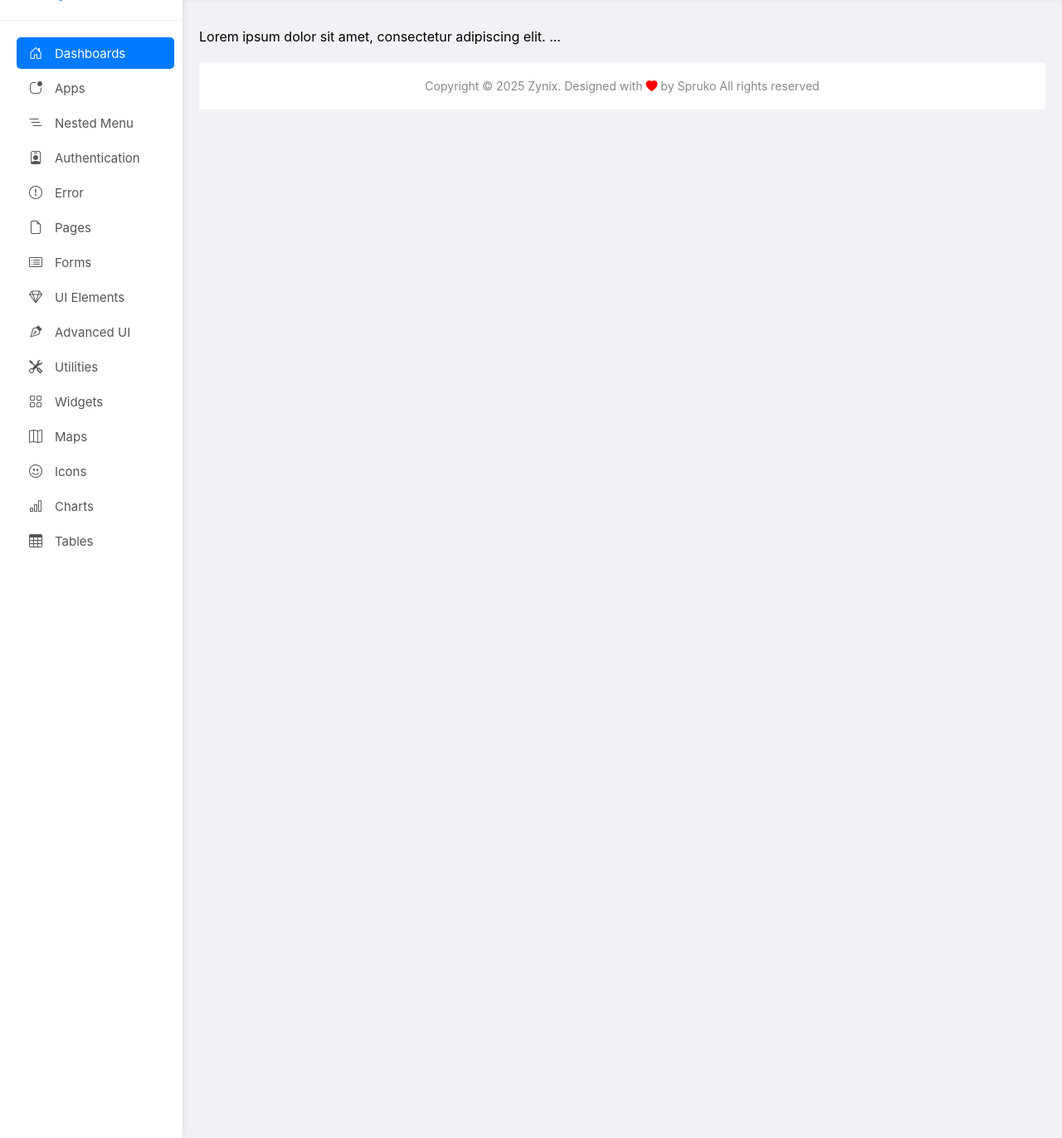
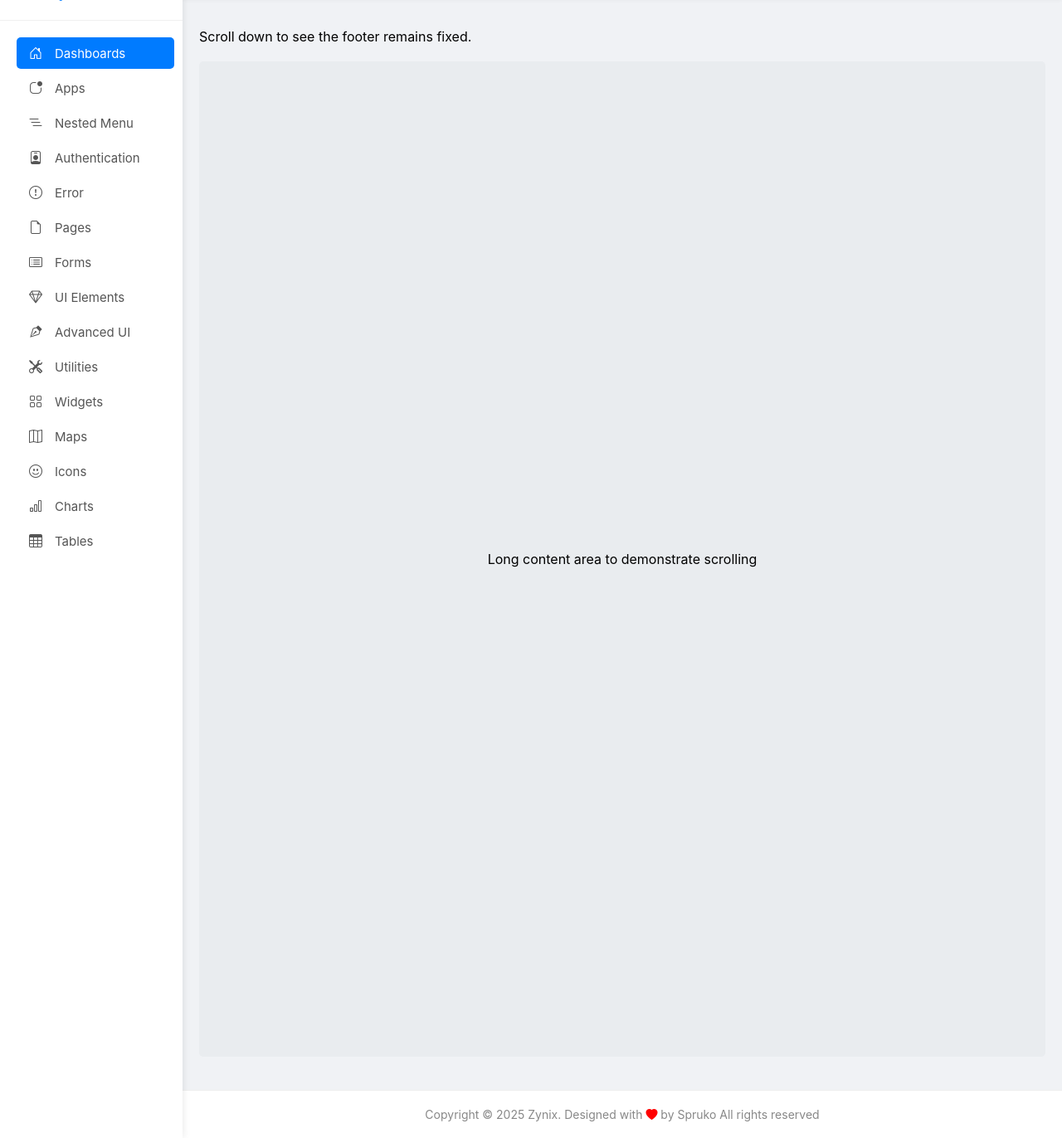
Before and after one commit to encodx/isptrue, a PHP site: page /dashboard.php in a window 1280 px wide. Shown: the part 52-1424 px from the top of the page at 83% size. Run offline with PHP 8.4, Linux system fonts and the light colour scheme; some libraries are stand-ins or nearby versions.

Commit message:
Footer V 0.01

```diff
--- a/dashboard.php
+++ b/dashboard.php
@@ -141,7 +141,6 @@
             text-align: center;
             padding: 20px;
             background-color: #fff;
-            margin-top: 20px;
             color: #888;
             font-size: 14px;
             border-top: 1px solid #eee;
@@ -217,11 +216,12 @@
         <div class="scrollable-content">
             <div class="content-area">
                  <!-- Main content goes here -->
-                 <p>Lorem ipsum dolor sit amet, consectetur adipiscing elit. ...</p>
+                 <p>Scroll down to see the footer remains fixed.</p>
+                 <div style="height: 1200px; background: #e9ecef; border-radius: 5px; display:flex; align-items:center; justify-content:center; margin: 20px 0;">Long content area to demonstrate scrolling</div>
             </div>
-            <div class="footer">
-                Copyright © 2025 Zynix. Designed with <i class="bi bi-heart-fill" style="color: red;"></i> by Spruko All rights reserved
-            </div>
+        </div>
+        <div class="footer">
+             Copyright © 2025 Zynix. Designed with <i class="bi bi-heart-fill" style="color: red;"></i> by Spruko All rights reserved
         </div>
     </div>
 
```
